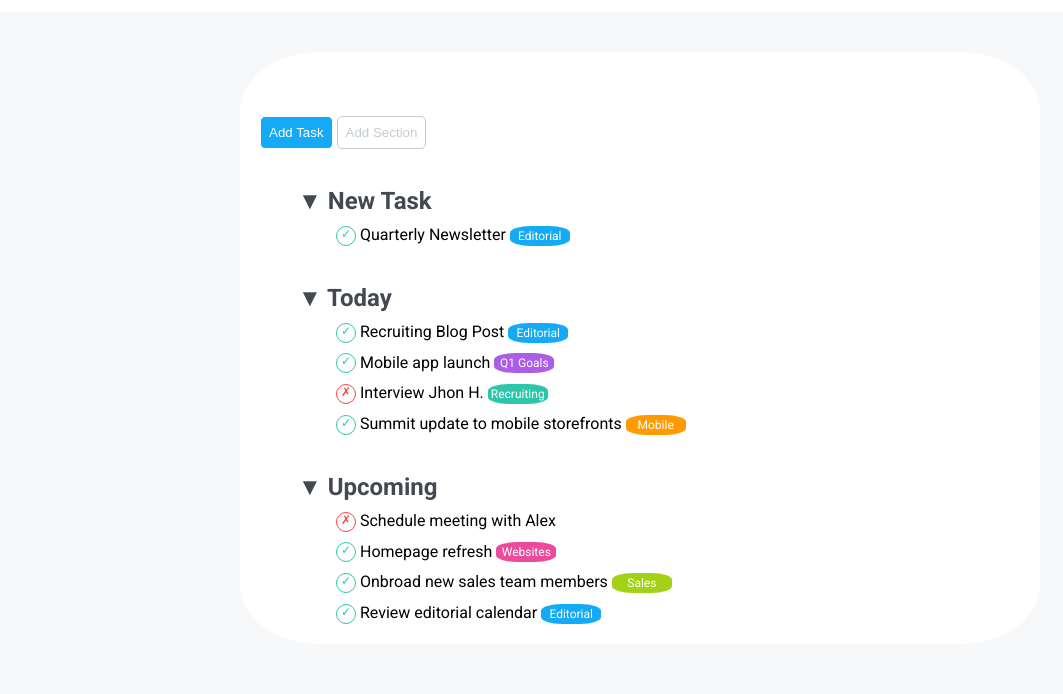
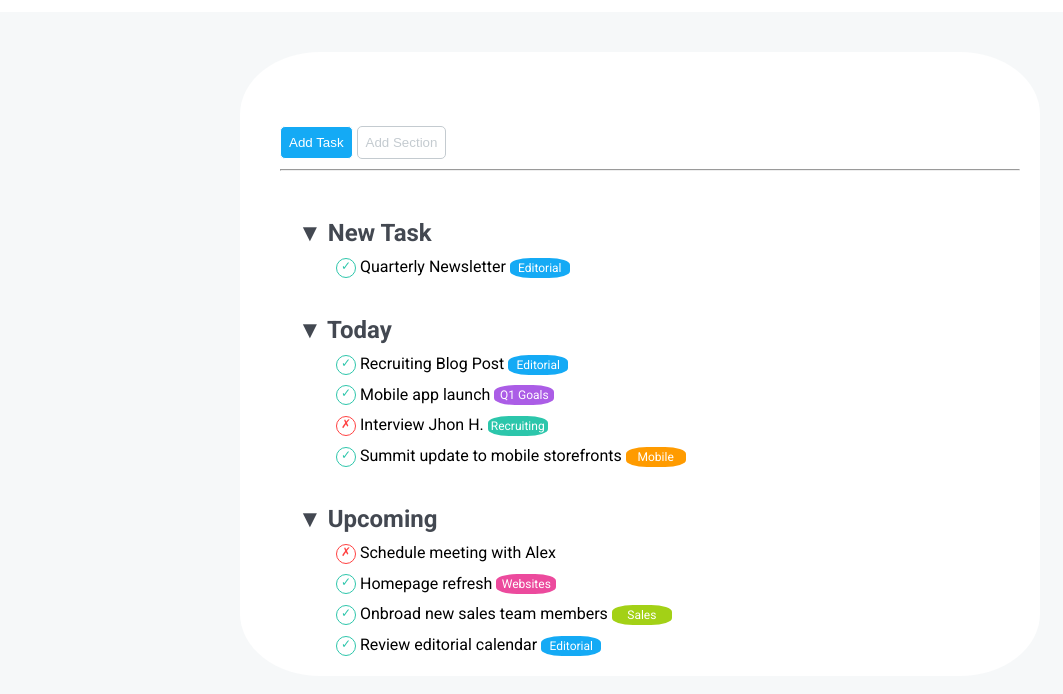
Before and after one commit to Luca-Mangiacotti/html-css-toboolist, a plain HTML site: page index.html in a window 1280 px wide. Shown: the part 68-762 px from the top of the page, without its empty margins (0-1063 px from the left). Drawn offline with Linux system fonts and the light colour scheme.

Commit message:
fix: spacing and button position

```diff
--- a/css/style.css
+++ b/css/style.css
@@ -48,13 +48,17 @@ main{
     margin: auto
 }
 
-/*
-.sfondo{
-    background-color: #ffffff;
-    border-radius: 10%;
+hr{
+    background-color: #F6F8f9;
+    margin-top: 10px;
+}
 
+div{
+    padding-left: 20px;
+    padding-top: 10px;
+    padding-bottom: 10px;
 }
-*/
+
 .spacing{
     padding-top: 5%;
 }
--- a/index.html
+++ b/index.html
@@ -26,6 +26,7 @@
             <button class="btn blubtn">Add Task</button>
             <button class="btn whibtn">Add Section</button>
             <!--/aggiunta bottoni-->
+            <hr>
             </div>
             <!--aggiunta prima lista-->
             <section class="spacing">
```
